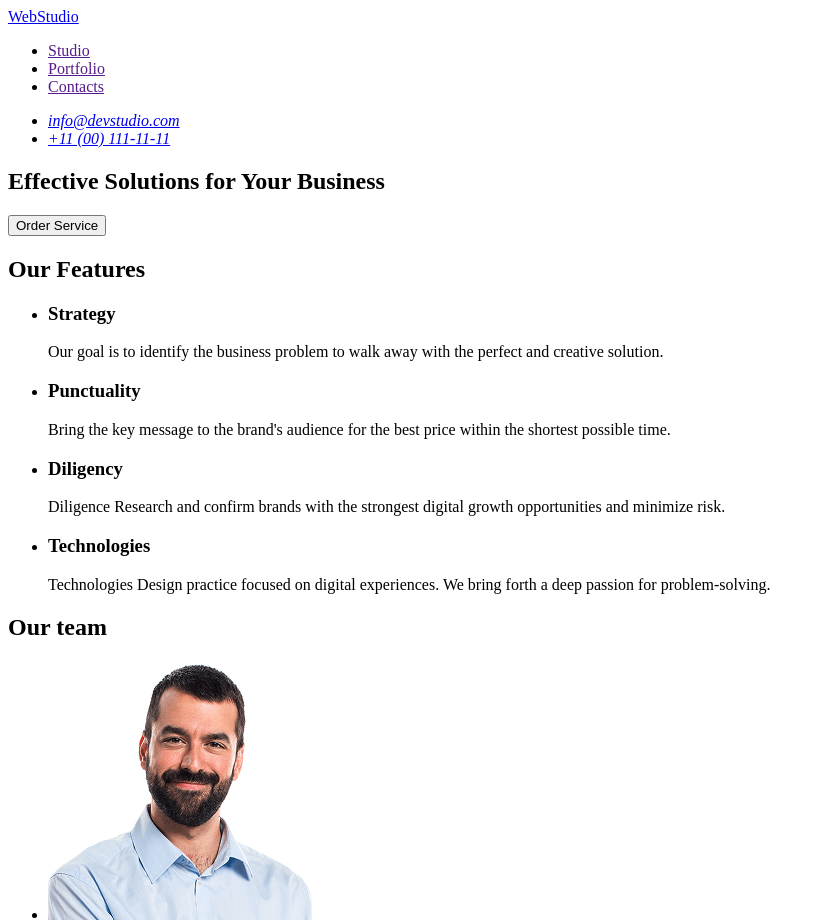
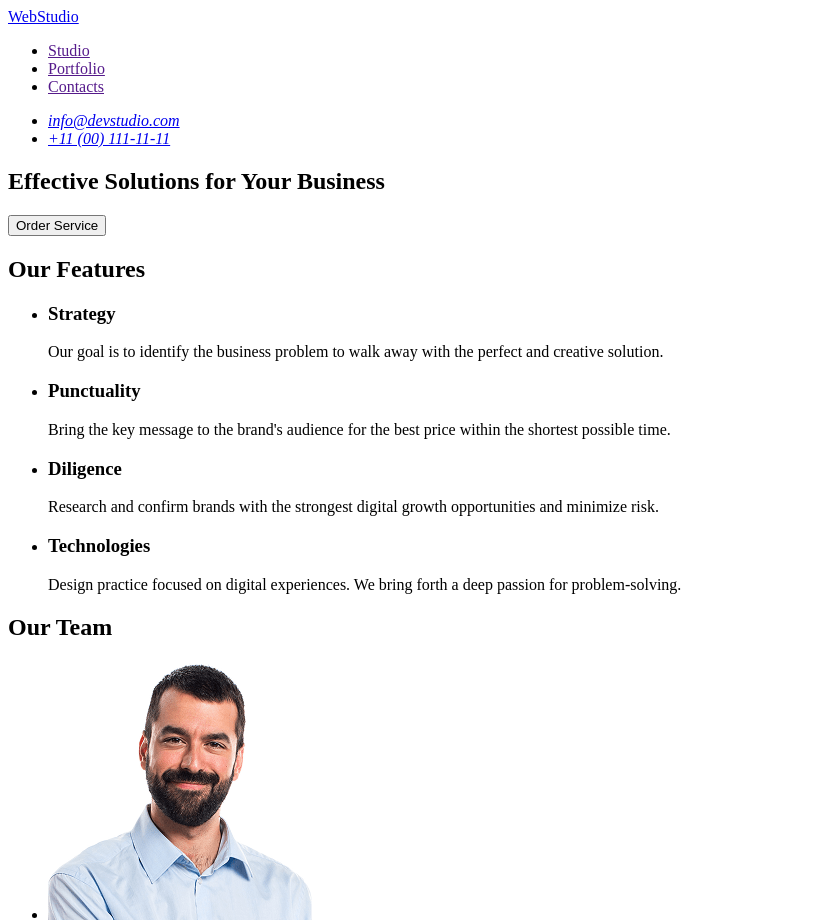
Before and after one commit to anastasiia0711-p/go-it-markup-hw-01, a plain HTML site: page index.html in a window 1280 px wide. Shown: the top 923 px of the page, without its empty margins (0-825 px from the left). Drawn offline with Linux system fonts and the light colour scheme.

Commit message:
fix bugs

```diff
--- a/index.html
+++ b/index.html
@@ -48,23 +48,23 @@
             </p>
           </li>
           <li>
-            <h3>Diligency</h3>
+            <h3>Diligence</h3>
             <p>
-              Diligence Research and confirm brands with the strongest digital
-              growth opportunities and minimize risk.
+              Research and confirm brands with the strongest digital growth
+              opportunities and minimize risk.
             </p>
           </li>
           <li>
             <h3>Technologies</h3>
             <p>
-              Technologies Design practice focused on digital experiences. We
-              bring forth a deep passion for problem-solving.
+              Design practice focused on digital experiences. We bring forth a
+              deep passion for problem-solving.
             </p>
           </li>
         </ul>
       </section>
       <section>
-        <h2>Our team</h2>
+        <h2>Our Team</h2>
         <ul>
           <li>
             <img
@@ -112,8 +112,8 @@
     <footer>
       <a href="./index.html">WebStudio</a>
       <p>
-        Web Studio Increase the flow of customers and sales for your business
-        with digital marketing & growth solutions.
+        Increase the flow of customers and sales for your business with digital
+        marketing & growth solutions.
       </p>
     </footer>
   </body>
```
